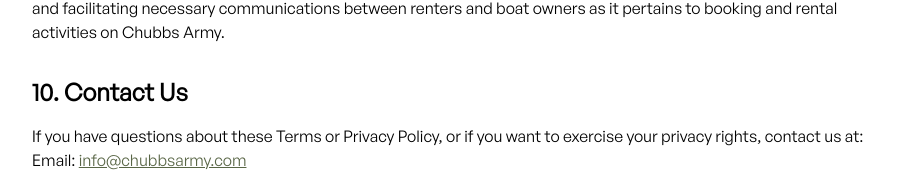
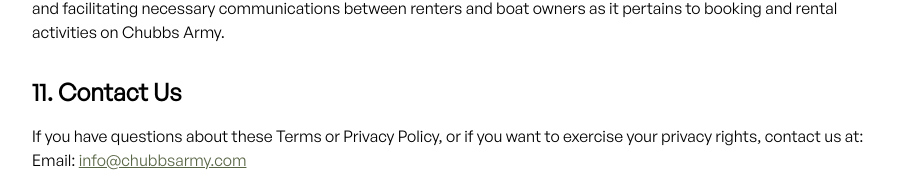
Before and after one commit to dignitestudios-dev/Chubb-s-Army-Landing-Page, a Next.js app: page /privacy-policy in a window 1280 px wide. Shown: the part 1904-2076 px from the top of the page, without its empty margins (176-1099 px from the left). Built offline with nearby package versions, Linux system fonts and the light colour scheme.

Commit message:
update: privacy policy

```diff
--- a/src/app/privacy-policy/page.jsx
+++ b/src/app/privacy-policy/page.jsx
@@ -160,7 +160,7 @@
       </section>
 
       <section className="mb-8">
-        <h2 className="text-2xl font-semibold mb-4">10. Contact Us</h2>
+        <h2 className="text-2xl font-semibold mb-4">11. Contact Us</h2>
         <p>
           If you have questions about these Terms or Privacy Policy, or if you
           want to exercise your privacy rights, contact us at:
```
